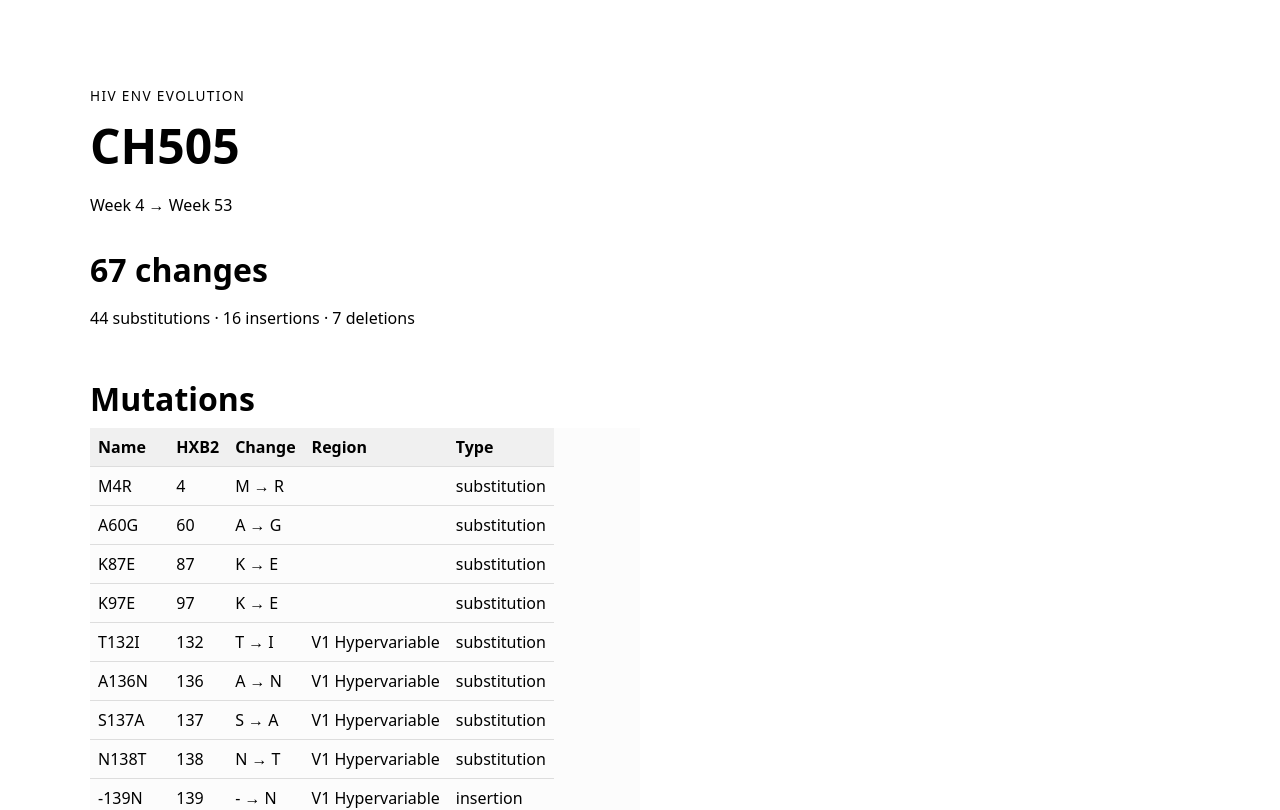
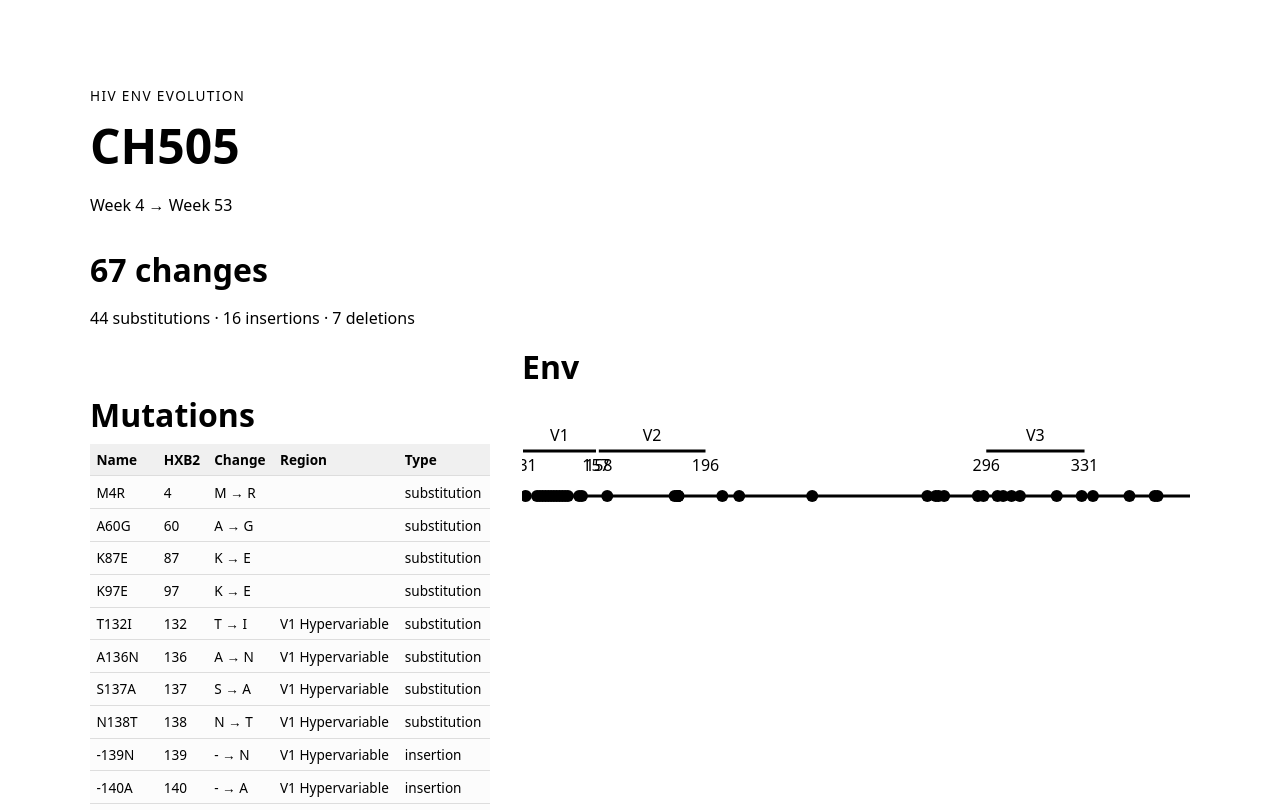
Before and after one commit to michtool/hiv-visualizer, a SvelteKit app: page / in a window 1280 px wide. Shown: the top 810 px of the page. Built offline with nearby package versions, Linux system fonts and the light colour scheme.

Commit message:
side by side layout

```diff
--- a/src/routes/+page.svelte
+++ b/src/routes/+page.svelte
@@ -65,6 +65,9 @@
             {deletions} deletions
         </p>
     </section>
+
+    <div class="analysis-grid">
+
         <section class="mutations">
             <h2>Mutations</h2>
             <div class="table-container">
@@ -101,8 +104,10 @@
             </div>
 
         </section>
+
         <section class="visualization">
             <h2>Env</h2>
+            <div class="visualization-container">
                 <svg viewBox="0 0 1000 150" aria-label="HIV Env sequence map">
                     <line
                         x1="50"
@@ -176,7 +181,12 @@
                     {/each}
 
                 </svg>
+            </div>
         </section>
+    </div>
+
+
+
 
 
 </main>
@@ -217,22 +227,35 @@
         margin-top: 3rem;
     }
 
+    /* top two cols */
+    .analysis-grid {
+        display: grid;
+        grid-template-columns: 400px minmax(0, 1fr);
+        gap: 2rem;
+        align-items: start;
+    }
+
+    /* table */
+
     .table-container {
-        width: 50%;
+        width: 100%;
         max-height: 500px;
         background-color: #fcfcfc;
         overflow-y: auto;
     }
 
     table {
+        width: 100%;
         border-collapse: collapse;
     }
 
     th,
     td {
-        padding: 0.5rem;
+        padding: 0.4rem;
         text-align: left;
         border-bottom: 1px solid #ddd;
+        font-size: 0.85rem;
+        cursor: pointer;
     }
 
     th {
@@ -243,12 +266,26 @@
         z-index: 2;
 
     }
-    tr {
-    cursor: pointer;
+
+
+    tr.selected {
+        background: #eaeeff;
     }
 
-    tr.selected {
+    tr:hover:not(.selected) {
         background: #f0f0f0;
+    }
+
+    /* svg */
+    .visualization-container {
+        width: 100%;
+        overflow-x: auto;
+        overflow-y: hidden;
+    }
+    .visualization-container svg {
+        width: 1000px;
+        height: 150px;
+        display: block;
     }
     circle {
         cursor: pointer;
```
Lines whose indentation alone changed are shown as unchanged.
